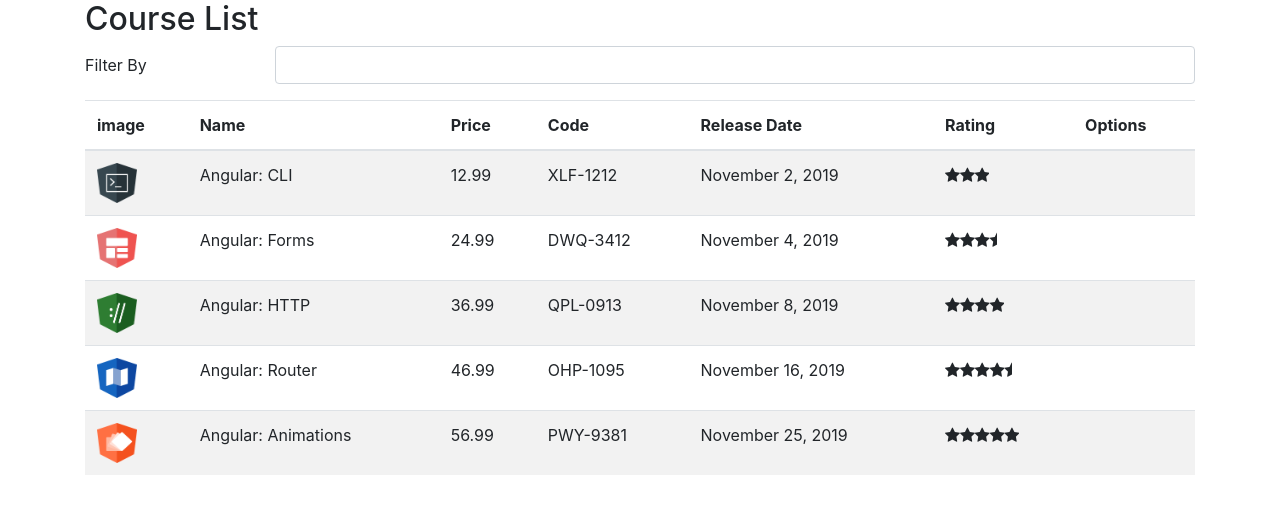
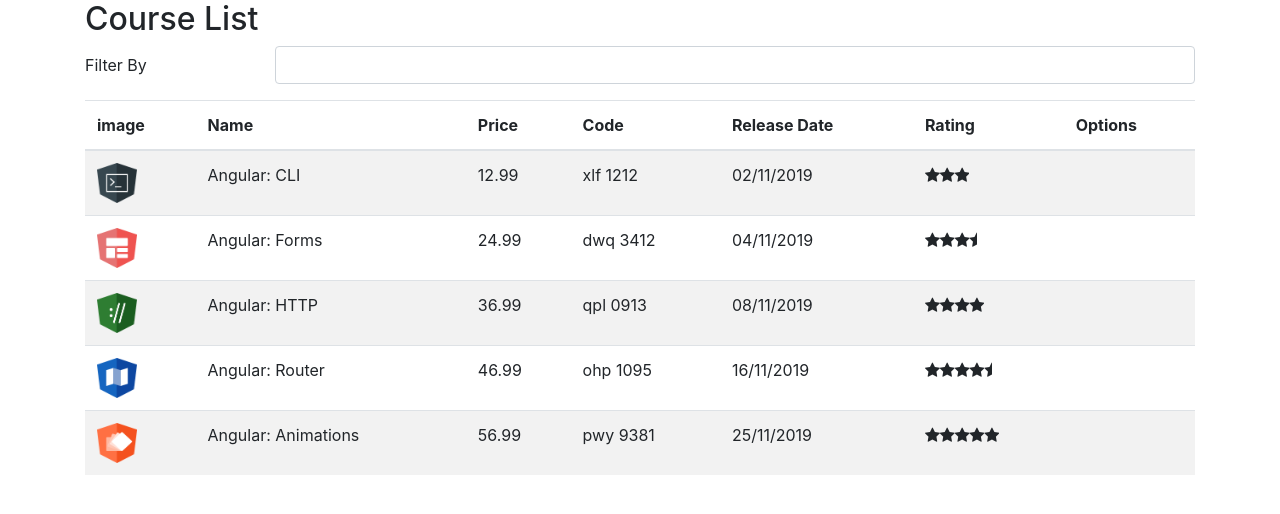
Before and after one commit to anderleand/course-manager, an Angular app: page / in a window 1280 px wide. Shown: the top 514 px of the page. Built offline with nearby package versions, Linux system fonts and the light colour scheme.

Commit message:
Transformando datas com Pipes

```diff
--- a/src/app/app.module.ts
+++ b/src/app/app.module.ts
@@ -5,12 +5,14 @@
 import { AppComponent } from './app.component';
 import { CourseListComponent } from './course/course-list.component';
 import { StarComponent } from './star/star.component';
+import { ReplacePipe } from './pipe/replace.pipe';
 
 @NgModule({
   declarations: [
     AppComponent,
     CourseListComponent,
-    StarComponent
+    StarComponent,
+    ReplacePipe
   ],
   imports: [
     BrowserModule,
--- a/src/app/course/course-list.component.html
+++ b/src/app/course/course-list.component.html
@@ -26,8 +26,8 @@
             <td><img [src]="course.imageUrl" width="40" height="40"></td>
             <td>{{ course.name }}</td>
             <td>{{ course.price }}</td>
-            <td>{{ course.code }}</td>
-            <td>{{ course.releaseDate }}</td>
+            <td>{{ course.code | lowercase | replace: '-' : ' ' }}</td> <!--Definir como lowercase e subtituir '-' por ' ' -->
+            <td>{{ course.releaseDate | date: 'dd/MM/yyyy'}}</td>
             <td>
                 <app-star [rating]="course.rating"></app-star>
             </td>
--- /dev/null
+++ b/src/app/pipe/replace.pipe.ts
@@ -0,0 +1,12 @@
+import { Pipe, PipeTransform } from "@angular/core";
+
+@Pipe({
+    name: 'replace'
+})
+export class ReplacePipe implements PipeTransform {
+
+    transform(value: string, char: string, valueToReplace: string){
+        return value.replace(char, valueToReplace);
+    }
+
+}
```
